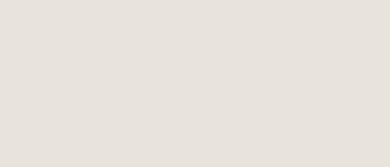
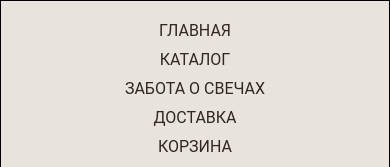
Before and after one commit to itluny/site1, a plain HTML site: page site1/index.html in a window 390 px wide. Shown: the top 167 px of the page. Drawn offline with Linux system fonts and the light colour scheme.

Commit message:
Update style.css

```diff
--- a/site1/style.css
+++ b/site1/style.css
@@ -46,8 +46,8 @@ ul li a:hover {
 }
 
 .menu-list {
-    position: relative;
     display: flex;
+    align-items: center;
     list-style-type: none;
     gap: 0 100px;
     font-family: 'Roboto',Arial,sans-serif;
@@ -179,14 +179,6 @@ p {
 }
 
 @media screen and (max-width: 900px) {
-    .menu-list {
-        display: none;
-    }
-
-    .header {
-        border: none;
-    }
-
     .catalog-list {
         flex-direction: column;
         flex-wrap: wrap;
@@ -214,3 +206,11 @@ p {
         height: 30px;
     }
 }
+
+@media screen and (max-width: 830px) {
+    .menu-list {
+        align-items: center;
+        flex-direction: column;
+        gap: 10px 100px;
+    }
+}
```
